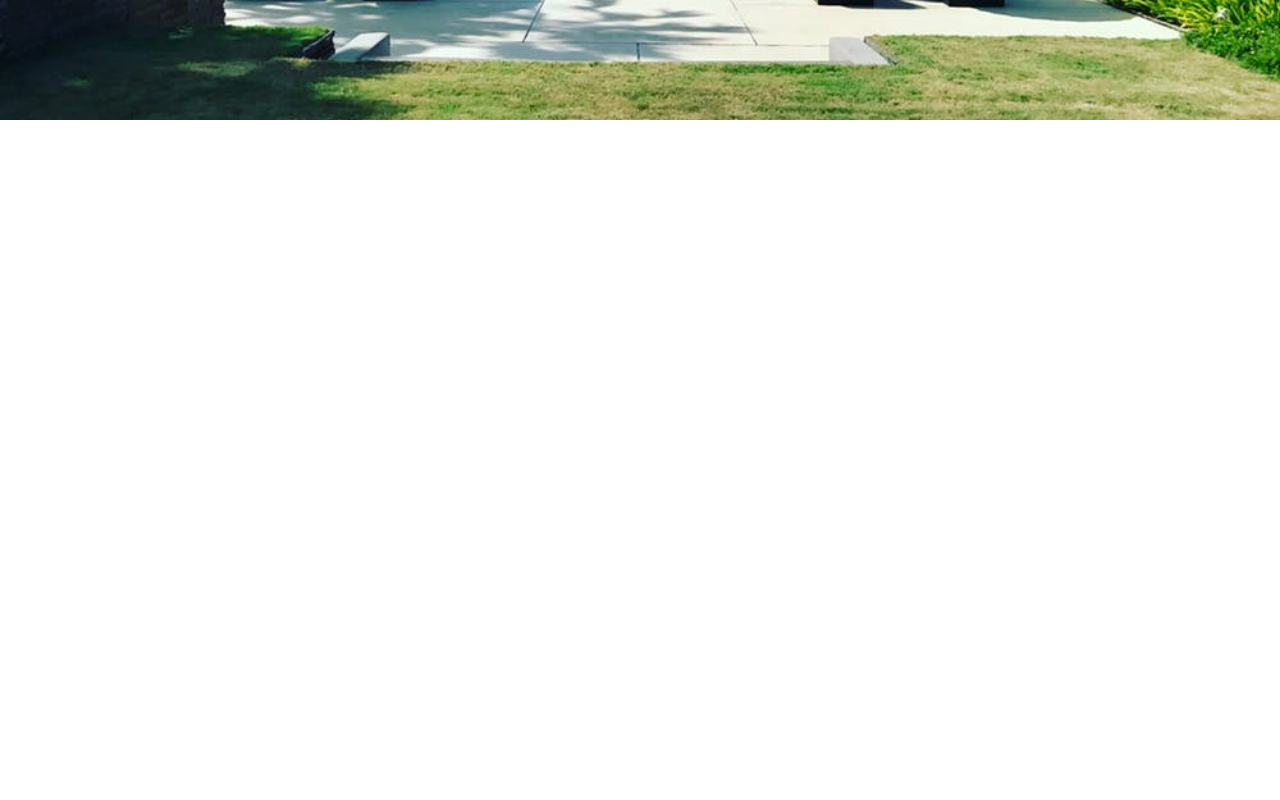
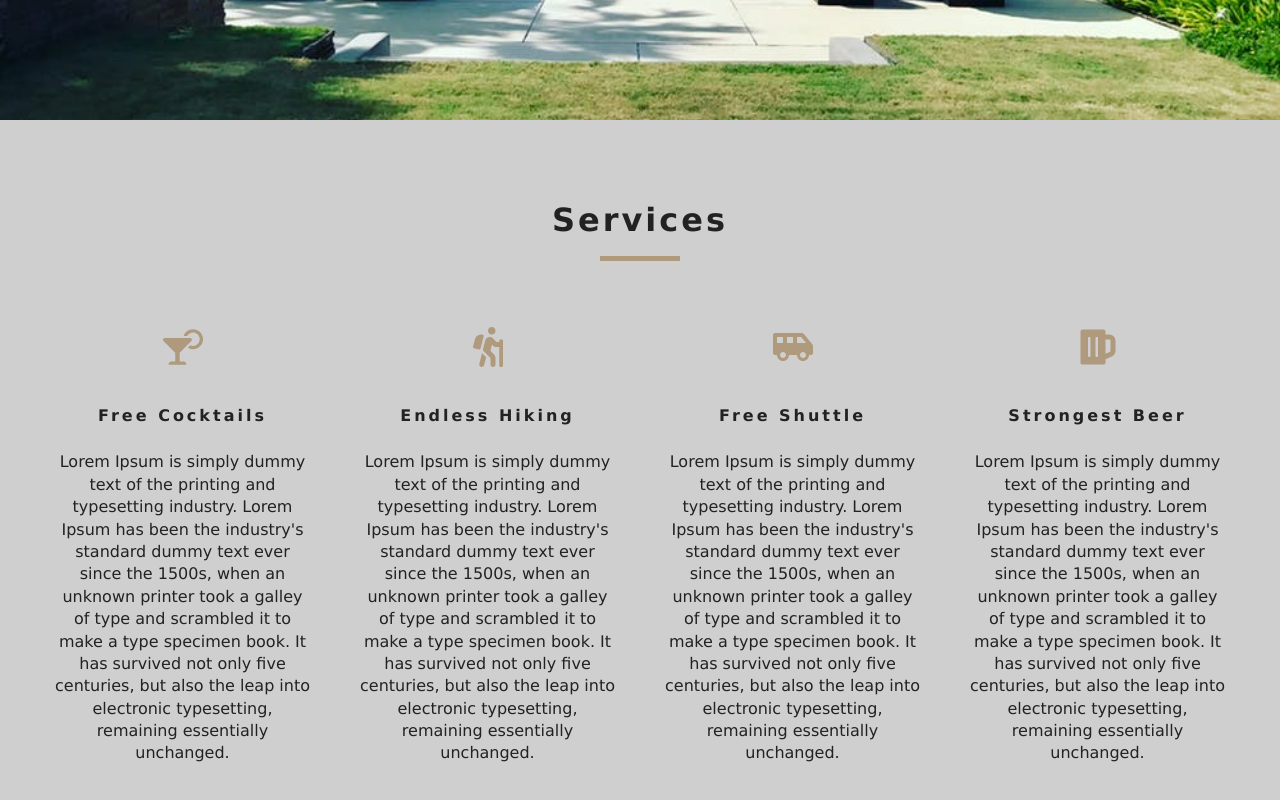
Before and after one commit to Ultral1sk/BeachResort, a React (Create React App) app: page / in a window 1280 px wide. Shown: the part 680-1480 px from the top of the page. Before the commit the page ends 800 px from the top, so only its background shows below. Built offline with nearby package versions, Linux system fonts and the light colour scheme.

Commit message:
BeachResort : Services&Title Finished

```diff
--- /dev/null
+++ b/src/components/Services.js
@@ -0,0 +1,60 @@
+import React, { Component } from 'react'
+import {FaCocktail, FaHiking, FashuttleVan, FaBeer, FaShuttleVan} from 'react-icons/fa'
+import Title from './Title'
+
+class Services extends Component {
+    constructor(props) {
+        super(props)
+
+        this.state = {
+             services : [{
+                icon: <FaCocktail />,
+                title: "free cocktails",
+                info : "Lorem Ipsum is simply dummy text of the printing and typesetting industry. Lorem Ipsum has been the industry's standard dummy text ever since the 1500s, when an unknown printer took a galley of type and scrambled it to make a type specimen book. It has survived not only five centuries, but also the leap into electronic typesetting, remaining essentially unchanged."
+
+             },
+             {
+                icon: <FaHiking />,
+                title: "Endless Hiking",
+                info : "Lorem Ipsum is simply dummy text of the printing and typesetting industry. Lorem Ipsum has been the industry's standard dummy text ever since the 1500s, when an unknown printer took a galley of type and scrambled it to make a type specimen book. It has survived not only five centuries, but also the leap into electronic typesetting, remaining essentially unchanged."
+
+             },
+             {
+                icon: <FaShuttleVan />,
+                title: "Free Shuttle",
+                info : "Lorem Ipsum is simply dummy text of the printing and typesetting industry. Lorem Ipsum has been the industry's standard dummy text ever since the 1500s, when an unknown printer took a galley of type and scrambled it to make a type specimen book. It has survived not only five centuries, but also the leap into electronic typesetting, remaining essentially unchanged."
+
+             },
+             {
+                icon: <FaBeer />,
+                title: "Strongest Beer",
+                info : "Lorem Ipsum is simply dummy text of the printing and typesetting industry. Lorem Ipsum has been the industry's standard dummy text ever since the 1500s, when an unknown printer took a galley of type and scrambled it to make a type specimen book. It has survived not only five centuries, but also the leap into electronic typesetting, remaining essentially unchanged."
+
+             }
+
+            ]
+        }
+    }
+
+
+    render() {
+        return (
+            <section className="services">
+                <Title title="services"/>
+                    <div className="services-center">
+                        {this.state.services.map((item, index) => {
+                            return (
+                                <article key={index} className="service">
+                                    <span>{item.icon}</span>
+                                    <h6>{item.title}</h6>
+                                    <p>{item.info}</p>
+                                </article>
+                            )
+                        })}
+                    </div>
+            </section>
+        )
+    }
+}
+
+export default Services
--- /dev/null
+++ b/src/components/Title.js
@@ -0,0 +1,12 @@
+import React from 'react'
+
+function Title({ title }) {
+    return (
+        <div className="section-title">
+            <h4>{title}</h4>
+            <div />
+        </div>
+    )
+}
+
+export default Title
--- a/src/pages/Home.js
+++ b/src/pages/Home.js
@@ -2,9 +2,11 @@ import React from 'react';
 import Hero from '../components/Hero';
 import Banner from '../components/Banner'
 import { Link } from 'react-router-dom'
+import Services from '../components/Services'
 
 function Home() {
     return (
+        <React.Fragment>
             <Hero>
                 <Banner title="luxurious rooms" subtitle="deluxe rooms starting at $299">
                     <Link to='/rooms' className="btn-primary">
@@ -12,6 +14,8 @@ function Home() {
                     </Link>
                 </Banner>
             </Hero>
+            <Services />
+        </React.Fragment>
     )
 }
 
```
Also changed, not shown: src/App.js (indentation only). Lines whose indentation alone changed are shown as unchanged.
